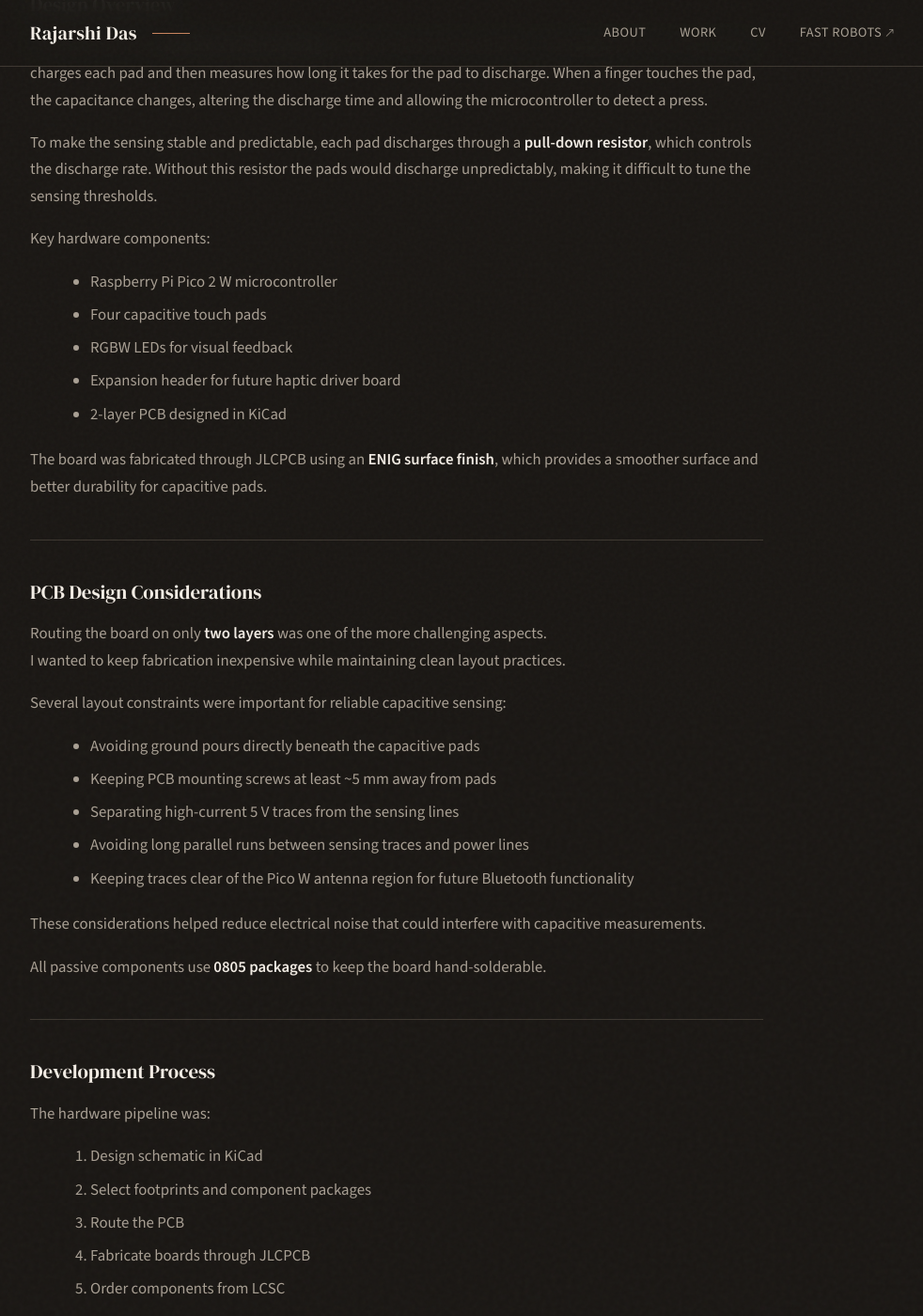
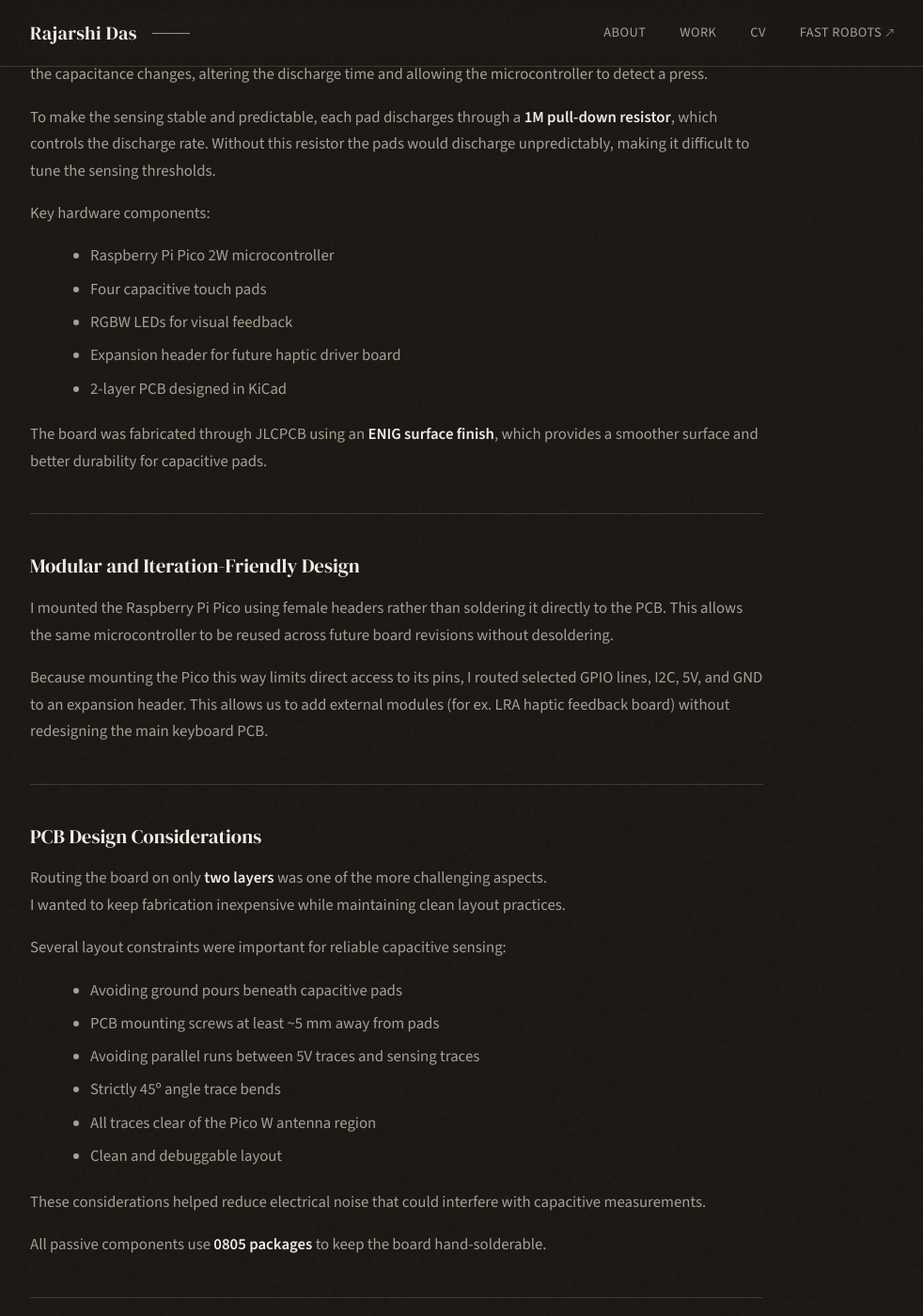
Before and after one commit to rajarshi499/portfolio, a Jekyll site: the page built from _projects/2025-pcb-design.md, in a window 1280 px wide and 1400 px high, scrolled down 1447 px. Shown: the whole window at 94% size, without its empty margins (140-1122 px from the left). Built offline with Jekyll 4.4.1, drawn with Linux system fonts in a browser that asks for light colours; some of the changed text lies outside the part shown.

Commit message:
pcb edits

```diff
--- a/_projects/2025-pcb-design.md
+++ b/_projects/2025-pcb-design.md
@@ -1,7 +1,7 @@
 ---
 layout: project
 title: Capacitive Keyboard PCB Design
-description: Designing and fabricating custom printed circuit boards for embedded applications.
+description: A capacitive touch keyboard for Greek symbols, built to learn PCB design, embedded firmware, and modular design.
 technologies: [KiCad, Soldering, Embedded C]
 image: /assets/images/pcb/Capacitive-keyboard-preview.png
 ---
@@ -11,14 +11,14 @@ image: /assets/images/pcb/Capacitive-keyboard-preview.png
 ### Problem / Motivation
 
 While writing engineering reports, I constantly need Greek symbols like θ, λ, π, α, and β.
-Typing them in Google Docs requires navigating through *Insert → Special Characters → Search*, which quickly becomes tedious.
+Typing them in Google Docs requires navigating through *Insert → Special Characters → Search* (too tedious).
 
 I wondered: what if there were a **small dedicated keyboard for Greek symbols**?
 
-At the same time, I wanted to learn PCB design. As a mechanical engineering student, most of my electronics experience had been with Arduinos and breadboards, which are functional but messy. After completing the Blinky 5.0 tutorial to fabricate my first PCB, I wanted to push further and design a **clean, purpose-built embedded device**.
+At the same time, I wanted to learn PCB design. As a mechanical engineering student, most of my electronics experience had been with Arduinos and breadboards, which are functional but messy. I wanted to design a **clean, purpose-built embedded device**.
 
 This project is a **prototype capacitive touch keyboard** for Greek symbols.
-The current version includes four capacitive pads with LED feedback, powered by a Raspberry Pi Pico 2 W.
+The current version includes four capacitive pads with LED feedback, powered by a Raspberry Pi Pico 2W.
 
 Future versions will incorporate haptic feedback and wireless connectivity.
 
@@ -28,17 +28,25 @@ Future versions will incorporate haptic feedback and wireless connectivity.
 
 The keyboard uses **capacitive touch sensing** instead of mechanical switches. The Raspberry Pi Pico repeatedly charges each pad and then measures how long it takes for the pad to discharge. When a finger touches the pad, the capacitance changes, altering the discharge time and allowing the microcontroller to detect a press.
 
-To make the sensing stable and predictable, each pad discharges through a **pull-down resistor**, which controls the discharge rate. Without this resistor the pads would discharge unpredictably, making it difficult to tune the sensing thresholds.
+To make the sensing stable and predictable, each pad discharges through a **1M pull-down resistor**, which controls the discharge rate. Without this resistor the pads would discharge unpredictably, making it difficult to tune the sensing thresholds.
 
 Key hardware components:
 
-- Raspberry Pi Pico 2 W microcontroller
+- Raspberry Pi Pico 2W microcontroller
 - Four capacitive touch pads
 - RGBW LEDs for visual feedback
 - Expansion header for future haptic driver board
 - 2-layer PCB designed in KiCad
 
 The board was fabricated through JLCPCB using an **ENIG surface finish**, which provides a smoother surface and better durability for capacitive pads.
+
+---
+
+### Modular and Iteration-Friendly Design
+
+I mounted the Raspberry Pi Pico using female headers rather than soldering it directly to the PCB. This allows the same microcontroller to be reused across future board revisions without desoldering.
+
+Because mounting the Pico this way limits direct access to its pins, I routed selected GPIO lines, I2C, 5V, and GND to an expansion header. This allows us to add external modules (for ex. LRA haptic feedback board) without redesigning the main keyboard PCB.
 
 ---
 
@@ -49,11 +57,12 @@ I wanted to keep fabrication inexpensive while maintaining clean layout practice
 
 Several layout constraints were important for reliable capacitive sensing:
 
-- Avoiding ground pours directly beneath the capacitive pads
-- Keeping PCB mounting screws at least ~5 mm away from pads
-- Separating high-current 5 V traces from the sensing lines
-- Avoiding long parallel runs between sensing traces and power lines
-- Keeping traces clear of the Pico W antenna region for future Bluetooth functionality
+- Avoiding ground pours beneath capacitive pads
+- PCB mounting screws at least ~5 mm away from pads
+- Avoiding parallel runs between 5V traces and sensing traces
+- Strictly 45º angle trace bends
+- All traces clear of the Pico W antenna region
+- Clean and debuggable layout
 
 These considerations helped reduce electrical noise that could interfere with capacitive measurements.
 
@@ -92,19 +101,25 @@ This debugging process reinforced the importance of verifying power distribution
 
 ### Current Status
 
-The LEDs and firmware infrastructure are working, and the board successfully runs LED animations and system tests.
+The LEDs and firmware infrastructure are working, and the board successfully runs LED animations.
 
 The remaining task is tuning the capacitive sensing firmware. Determining the correct detection thresholds for the pads has proven to be the most challenging aspect so far.
 
 ---
 
-### Future Work
+### Next Steps
 
-The next revision of the keyboard will include:
+Near-term expansions on current board:
 
-- Integrated **LRA haptic feedback** for tactile confirmation of button presses
-- Expanded number of capacitive pads
-- Direct integration of the **RP2350 microcontroller** instead of using the Pico module
-- Wireless functionality using the Pico W radio
+- Adding an external **LRA haptic feedback module** through the onboard expansion header
+- Finishing capacitive sensing calibration and threshold tuning
+- Exploring BLE communication using the existing **Pico 2W** hardware
+
+A future board revision may include:
+
+- Refine and fix layout mistakes
+- More capacitive pads
+- Direct integration of the **RP2350 microcontroller** instead of the Pico module
+- Consolidation of haptic support onto the main PCB
 
 The long-term goal is to create a lightweight, customizable keyboard designed specifically for engineers and researchers who frequently use mathematical notation.
```
Also changed, not shown: other parts of _projects/2025-pcb-design.md (+1 -1 lines).
